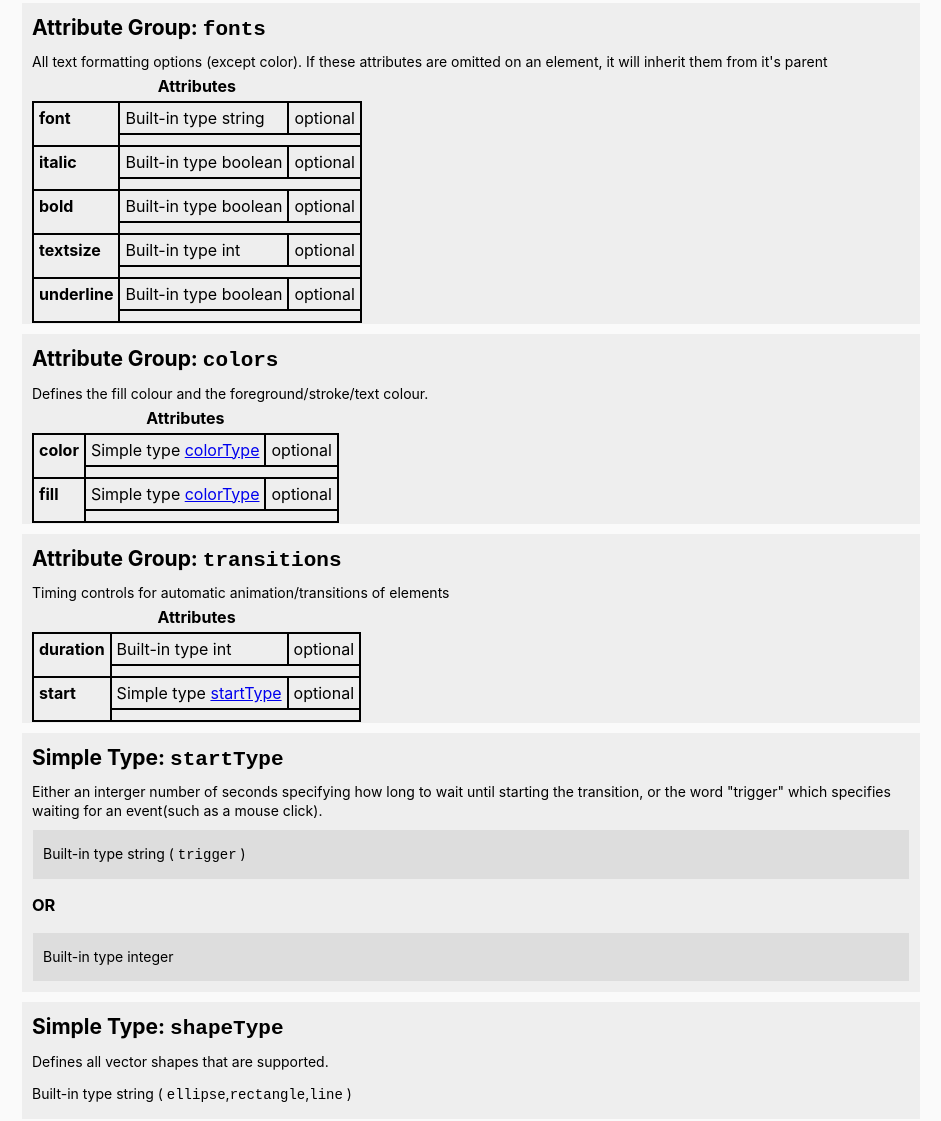
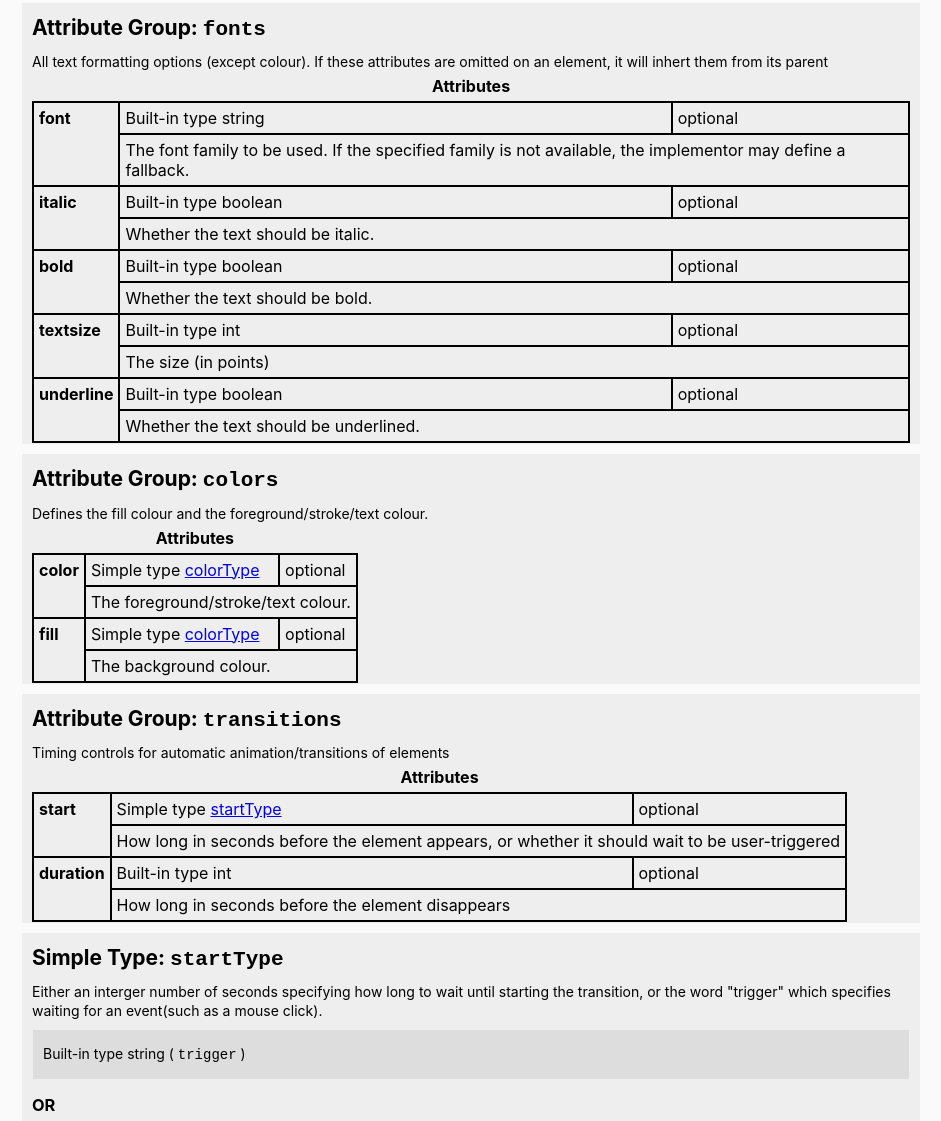
Before and after one commit to JRLabs-eng/SWEngPWS, a plain HTML site: page docs/index.html in a window 1280 px wide. Shown: the part 1051-2172 px from the top of the page, without its empty margins (169-1110 px from the left). Drawn offline with Linux system fonts and the light colour scheme.

Commit message:
Add annotations for attribute groups

```diff
--- a/docs/index.html
+++ b/docs/index.html
@@ -72,7 +72,7 @@
 </table></section>
    <section><h2 id="attribute-group-fonts">Attribute Group: <code>fonts</code>
 </h2>
-         All text formatting options (except color). If these attributes are omitted on an element, it will inherit them from it's parent
+         All text formatting options (except colour). If these attributes are omitted on an element, it will inhert them from its parent
       <table border="1">
 <caption>Attributes</caption>
 <tr valign="baseline">
@@ -80,31 +80,41 @@
 <td>Built-in type string</td>
 <td>optional</td>
 </tr>
-<tr valign="baseline"><td colspan="2"></td></tr>
+<tr valign="baseline"><td colspan="2">
+            The font family to be used. If the specified family is not available, the implementor may define a fallback.
+         </td></tr>
 <tr valign="baseline">
 <th align="left" rowspan="2">italic</th>
 <td>Built-in type boolean</td>
 <td>optional</td>
 </tr>
-<tr valign="baseline"><td colspan="2"></td></tr>
+<tr valign="baseline"><td colspan="2">
+            Whether the text should be italic.
+         </td></tr>
 <tr valign="baseline">
 <th align="left" rowspan="2">bold</th>
 <td>Built-in type boolean</td>
 <td>optional</td>
 </tr>
-<tr valign="baseline"><td colspan="2"></td></tr>
+<tr valign="baseline"><td colspan="2">
+            Whether the text should be bold.
+         </td></tr>
 <tr valign="baseline">
 <th align="left" rowspan="2">textsize</th>
 <td>Built-in type int</td>
 <td>optional</td>
 </tr>
-<tr valign="baseline"><td colspan="2"></td></tr>
+<tr valign="baseline"><td colspan="2">
+            The size (in points)
+         </td></tr>
 <tr valign="baseline">
 <th align="left" rowspan="2">underline</th>
 <td>Built-in type boolean</td>
 <td>optional</td>
 </tr>
-<tr valign="baseline"><td colspan="2"></td></tr>
+<tr valign="baseline"><td colspan="2">
+            Whether the text should be underlined.
+         </td></tr>
 </table></section>
    <section><h2 id="attribute-group-colors">Attribute Group: <code>colors</code>
 </h2>
@@ -117,14 +127,18 @@
 </td>
 <td>optional</td>
 </tr>
-<tr valign="baseline"><td colspan="2"></td></tr>
+<tr valign="baseline"><td colspan="2">
+            The foreground/stroke/text colour.
+         </td></tr>
 <tr valign="baseline">
 <th align="left" rowspan="2">fill</th>
 <td>Simple type <a href="#simple-type-pws:colorType">colorType</a>
 </td>
 <td>optional</td>
 </tr>
-<tr valign="baseline"><td colspan="2"></td></tr>
+<tr valign="baseline"><td colspan="2">
+            The background colour.
+         </td></tr>
 </table></section>
    <section><h2 id="attribute-group-transitions">Attribute Group: <code>transitions</code>
 </h2>
@@ -132,18 +146,22 @@
       <table border="1">
 <caption>Attributes</caption>
 <tr valign="baseline">
-<th align="left" rowspan="2">duration</th>
-<td>Built-in type int</td>
-<td>optional</td>
-</tr>
-<tr valign="baseline"><td colspan="2"></td></tr>
-<tr valign="baseline">
 <th align="left" rowspan="2">start</th>
 <td>Simple type <a href="#simple-type-pws:startType">startType</a>
 </td>
 <td>optional</td>
 </tr>
-<tr valign="baseline"><td colspan="2"></td></tr>
+<tr valign="baseline"><td colspan="2">
+            How long in seconds before the element appears, or whether it should wait to be user-triggered
+         </td></tr>
+<tr valign="baseline">
+<th align="left" rowspan="2">duration</th>
+<td>Built-in type int</td>
+<td>optional</td>
+</tr>
+<tr valign="baseline"><td colspan="2">
+            How long in seconds before the element disappears
+         </td></tr>
 </table></section>
    <section><h2 id="simple-type-pws:startType">Simple Type: <code>startType</code>
 </h2>
```
Also changed, not shown: 1 other file.
